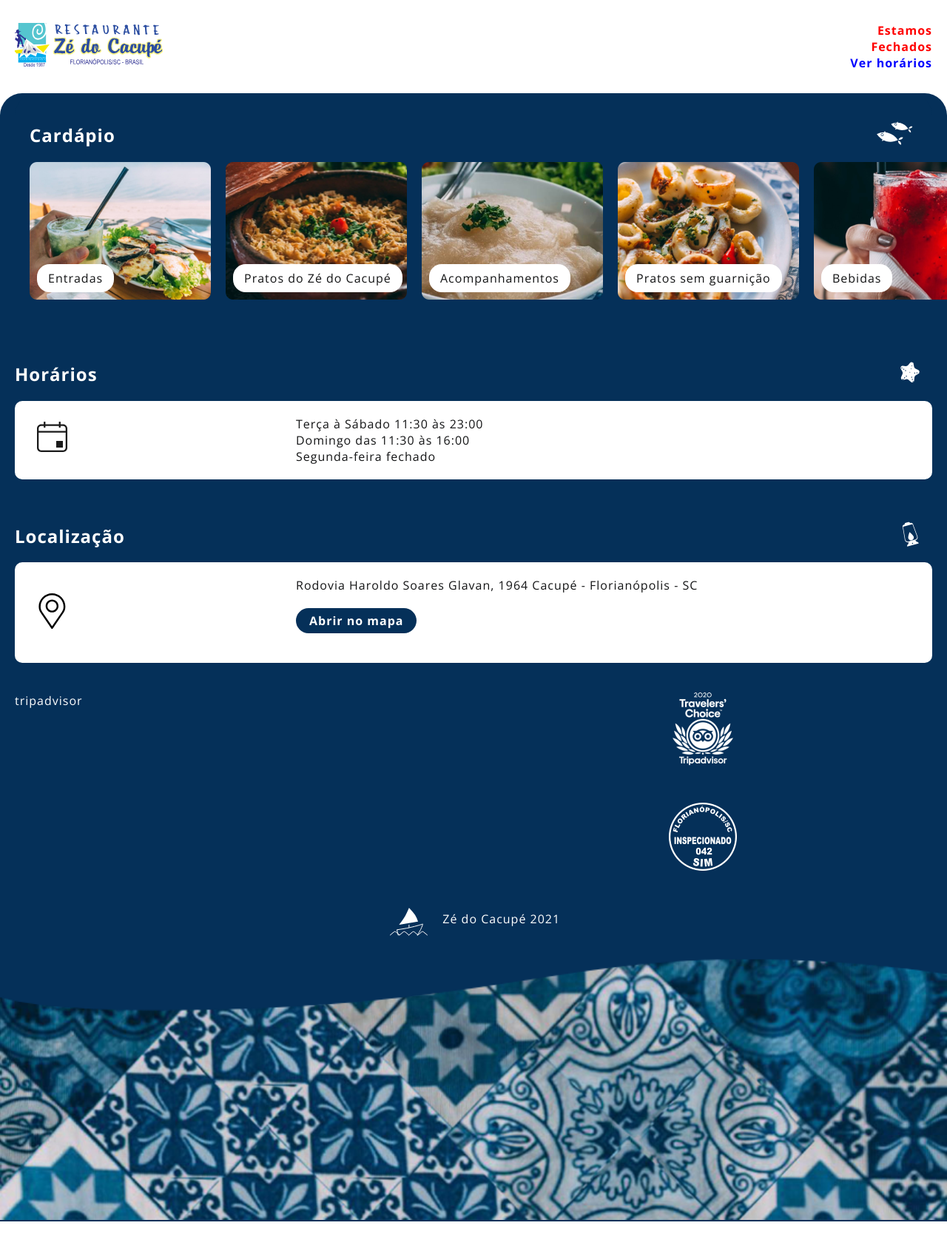
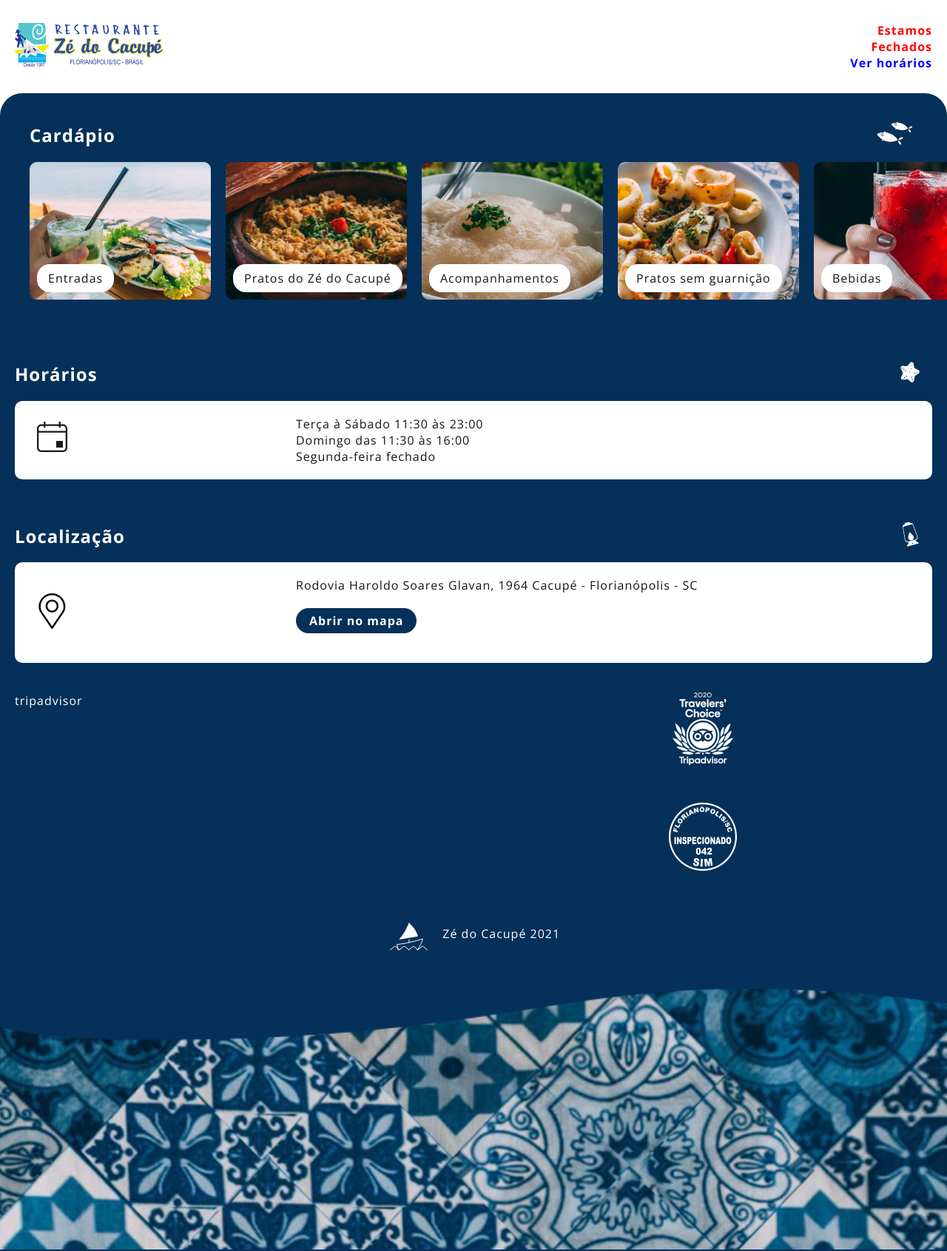
Before and after one commit to zedocacupe/zedocacupe.github.io, a Jekyll site: the page built from index.html, in a window 1280 px wide. Shown: the whole page at 74% size. Built offline with Jekyll 4.4.1, drawn with Linux system fonts in a browser that asks for light colours; before the commit the page ends 1651 px from its top, so only the background shows below that.

Commit message:
improve copy footer

```diff
--- a/_includes/css/layout.css
+++ b/_includes/css/layout.css
@@ -46,6 +46,7 @@ footer.footer {
 }
 .footer-copy {
   color: #fff;
+  padding: 20px 0;
 }
 .footer-icon {
   vertical-align: middle;
```
